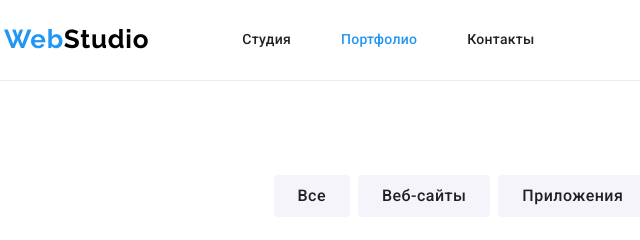
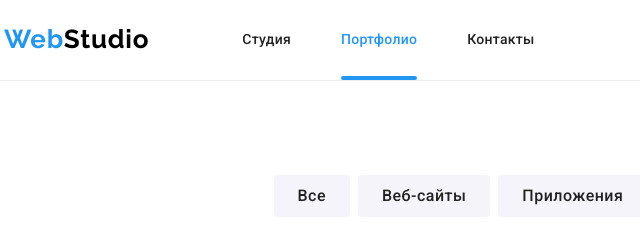
Before and after one commit to NaThaleia/goit-markup-hw-05, a plain HTML site: page portfolio.html in a window 1280 px wide. Shown: the top 240 px of the page, 51-691 px from the left. Drawn offline with nearby package versions, Linux system fonts and the light colour scheme.

Commit message:
.current

```diff
--- a/css/styles.css
+++ b/css/styles.css
@@ -169,6 +169,20 @@ button {
 }
 .contact-link.current {
   color: var(--accent-color);
+  position: relative;
+}
+.contact-link.current::after {
+  content: '';
+  position: absolute;
+  opacity: 1;
+  display: block;
+  bottom: 0;
+  cursor: pointer;
+  width: 100%;
+  height: 4px;
+  background-color: var(--accent-color);
+  border-radius: 2px;
+  background-size: auto;
 }
 /* Оформили главный заголовок */
 .main {
```
